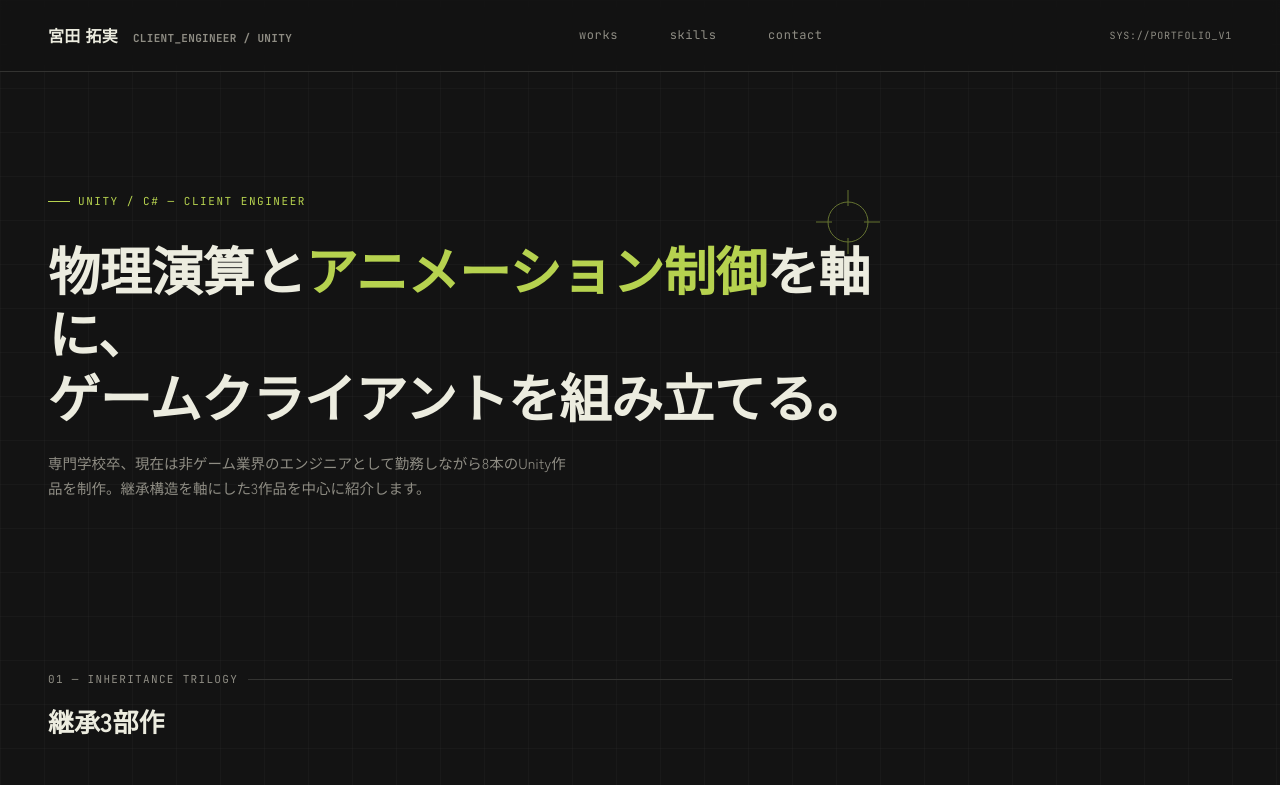
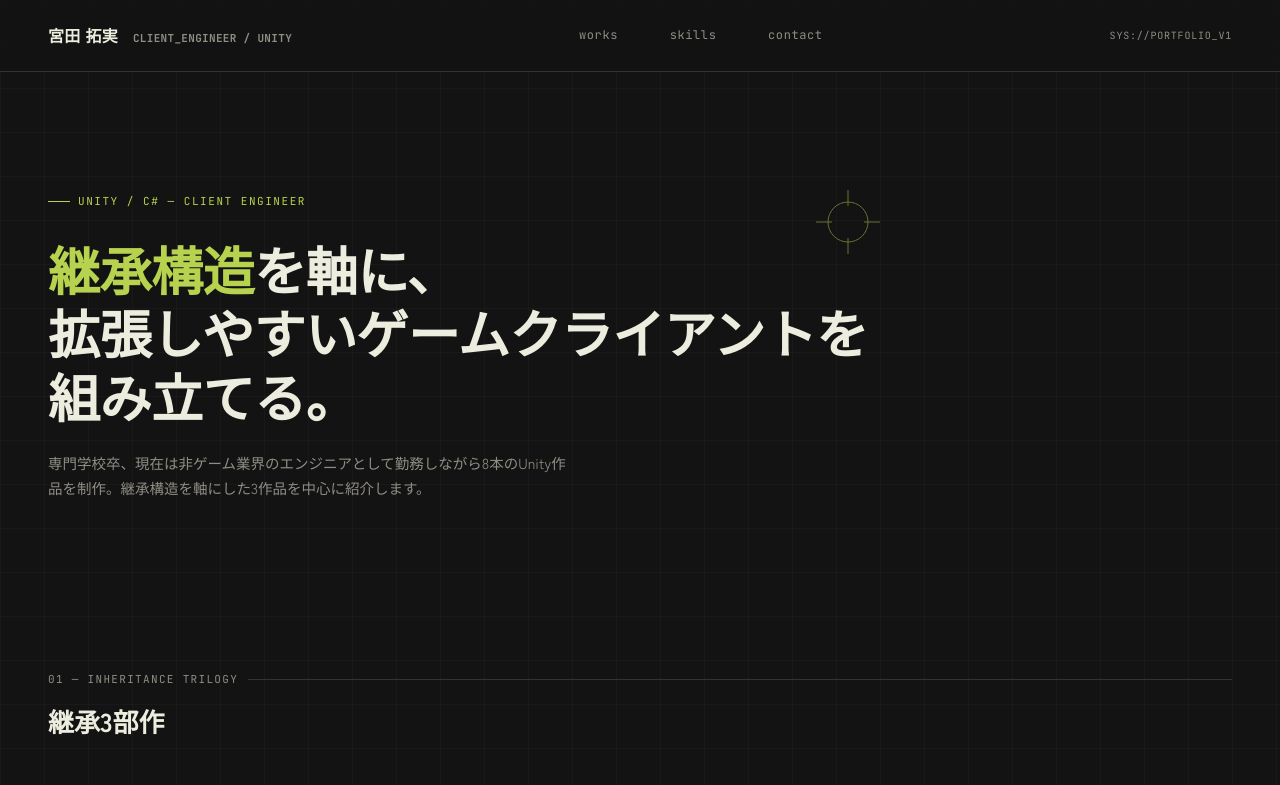
Before and after one commit to Salre000/Salre000.github.io, a plain HTML site: page index.html in a window 1280 px wide. Shown: the top 785 px of the page. Drawn offline with Linux system fonts and the light colour scheme.

Commit message:
文言の修正

```diff
--- a/index.html
+++ b/index.html
@@ -145,7 +145,7 @@
 <div class="hero">
   <svg class="reticle" viewBox="0 0 64 64"><circle cx="32" cy="32" r="20"/><line x1="32" y1="0" x2="32" y2="16"/><line x1="32" y1="48" x2="32" y2="64"/><line x1="0" y1="32" x2="16" y2="32"/><line x1="48" y1="32" x2="64" y2="32"/></svg>
   <div class="tag">UNITY / C# — CLIENT ENGINEER</div>
-  <h1>物理演算と<em>アニメーション制御</em>を軸に、<br>ゲームクライアントを組み立てる。</h1>
+  <h1><em>継承構造</em>を軸に、<br>拡張しやすいゲームクライアントを組み立てる。</h1>
   <p>専門学校卒、現在は非ゲーム業界のエンジニアとして勤務しながら8本のUnity作品を制作。継承構造を軸にした3作品を中心に紹介します。</p>
 </div>
 
```
